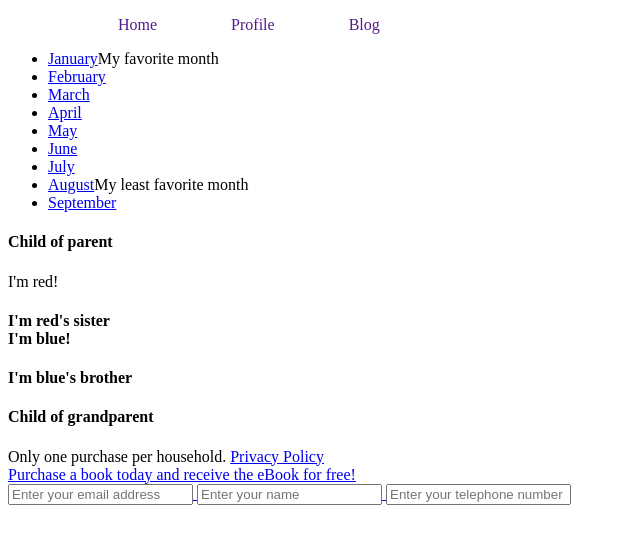
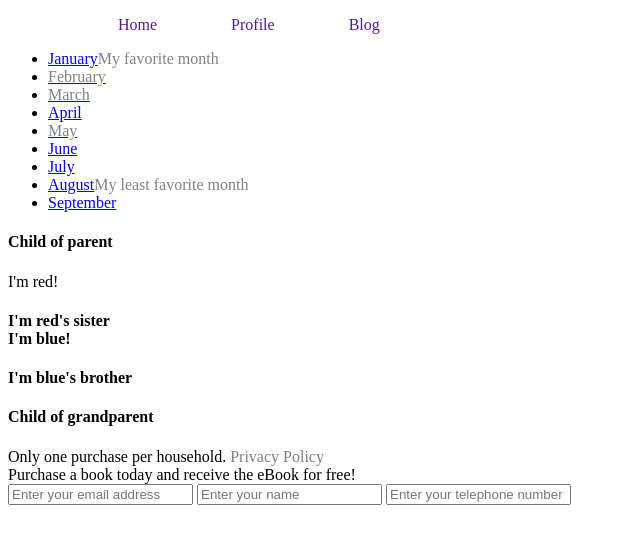
Before and after one commit to MillionInfinity/exercise, a plain HTML site: page index.html in a window 1280 px wide. Shown: the whole page, without its empty margins (0-640 px from the left). Drawn offline with Linux system fonts and the light colour scheme.

Commit message:
my second commit

```diff
--- a/index.html
+++ b/index.html
@@ -53,12 +53,11 @@
 
     <div class="disclaimer">
         Only one purchase per household.
-        <a href="#">
+        <a href="#"></a>
             <span class="footer-link">
-                <span class="disabled">
-                    Privacy Policy
-                </span>
+                 <span class="disabled"> Privacy Policy </span>
             </span>
+
     </div>
 
     <div class="promo">
--- a/selectors.css
+++ b/selectors.css
@@ -17,3 +17,9 @@ header{
 #nav a{
     text-decoration: none;
 }
+span[href]{
+    color: purple;
+}
+span[class]{
+    color:gray;
+}
```
